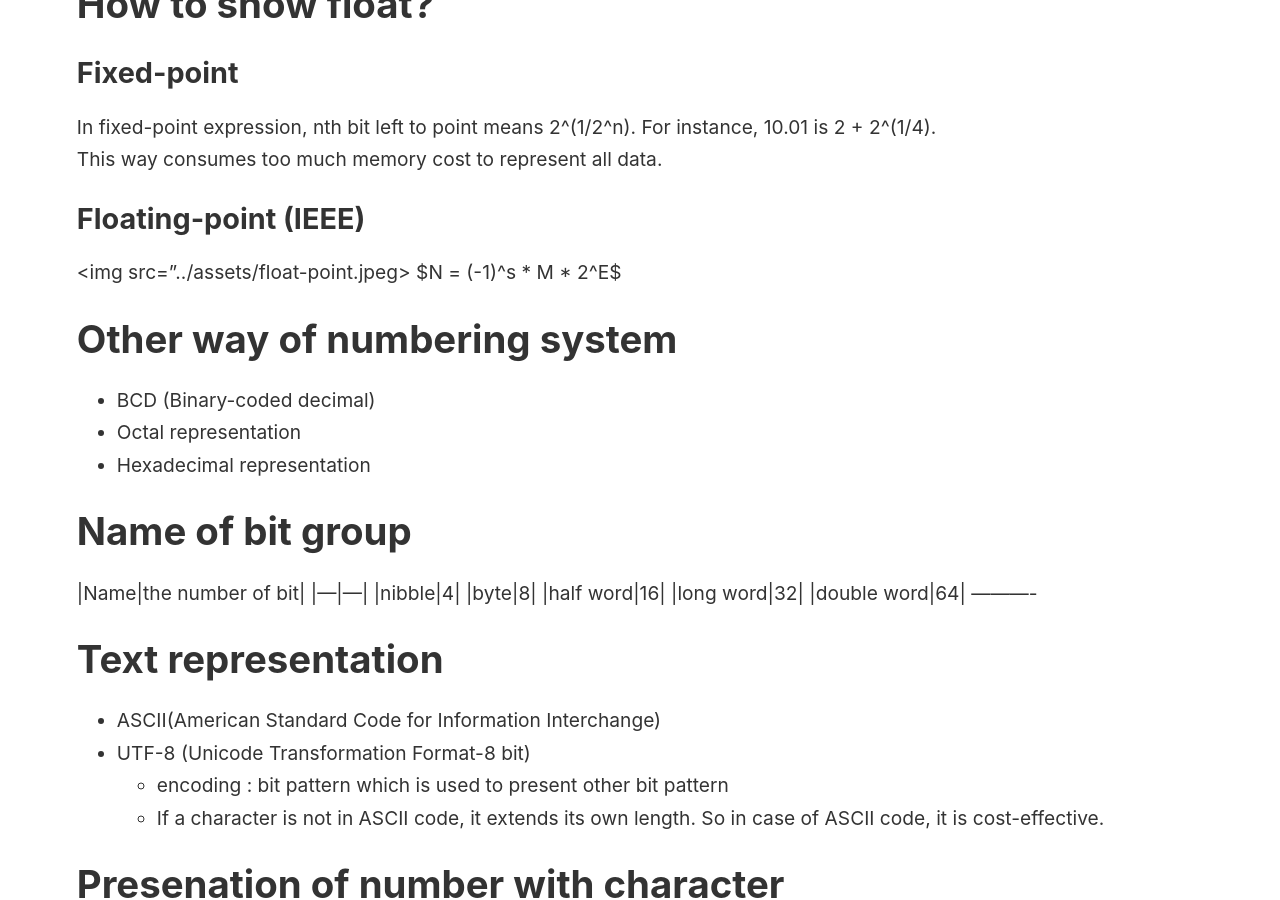
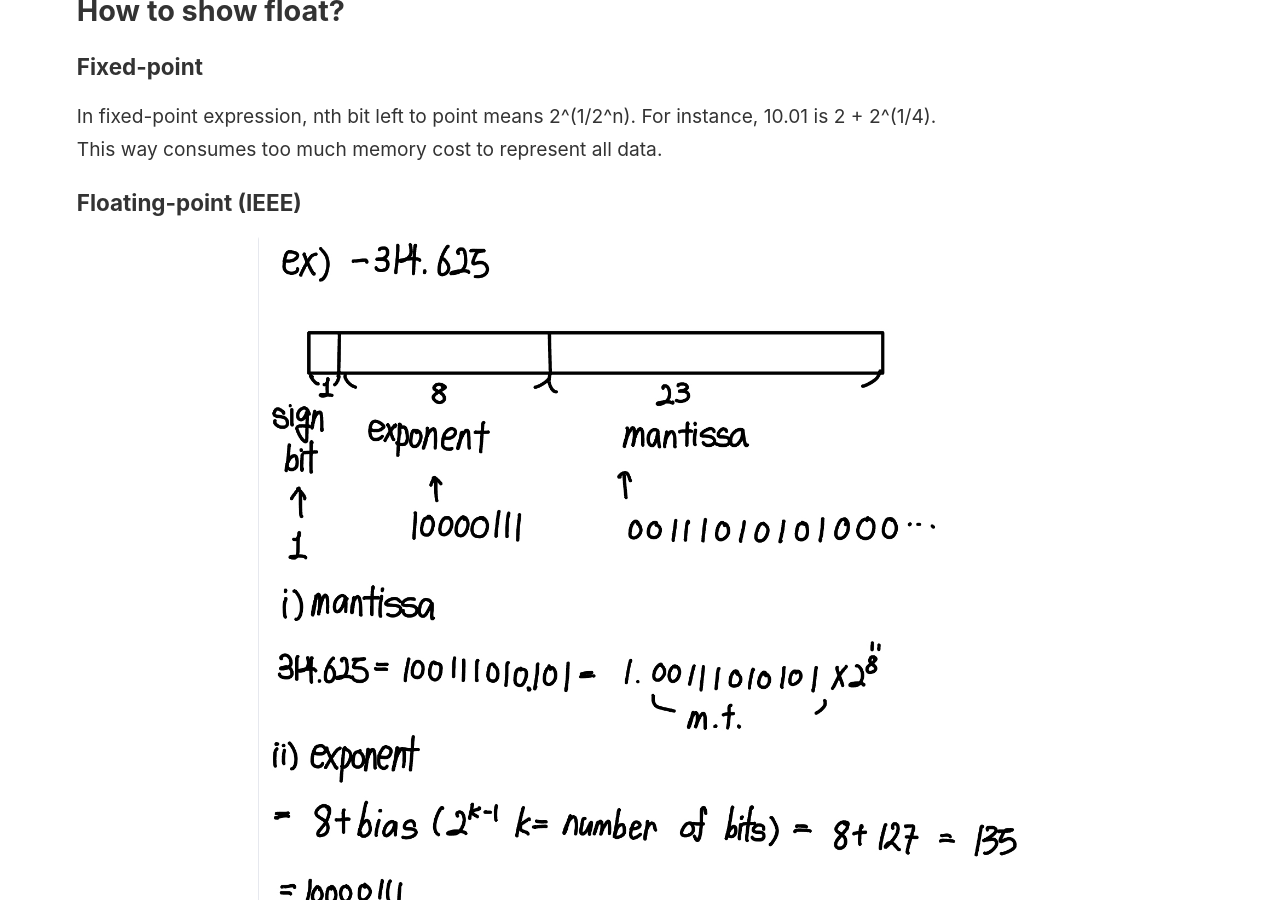
Before and after one commit to su-giana/giana-techblog, a Jekyll site: the page built from _notes/language-system-inside-of-computer.md, in a window 1280 px wide and 900 px high, scrolled down 1002 px. Built offline with Jekyll 4.4.1, drawn with Linux system fonts in a browser that asks for light colours; some of the changed text lies outside the part shown.

Commit message:
language system inside of computer revision

```diff
--- a/_notes/language-system-inside-of-computer.md
+++ b/_notes/language-system-inside-of-computer.md
@@ -1,31 +1,33 @@
 ---
 title : "Language system inside of computer"
 ---
+From [[computer-basics]]
 
-# Bit
+## Bit
 > Bit = Binary + Digit
 
-# How to present integer to bit?
-## Presentation of positive value
+## How to present integer to bit?
+### Presentation of positive value
 <img src="../assets/pos_bi.jpeg">
 Computer presents positive value with binary number and leading zeors. 15th bit(left) is **most significant bit(MSB)** and 0th bit(right) is **least significant bit(LSB)**.
 ## Presentation of negative value
 #### Negative value is made of one sign bit which is 1 and the number of two's complement. To solve problem occured conducting add calculation, computer send carry from MSB to LSB which is **end-around carry**.
 
-# How to show float?
-## Fixed-point
+## How to show float?
+### Fixed-point
 In fixed-point expression, nth bit left to point means 2^(1/2^n). For instance, 10.01 is 2 + 2^(1/4).
 This way consumes too much memory cost to represent all data.
-## Floating-point (IEEE)
-<img src="../assets/float-point.jpeg>
+### Floating-point (IEEE)
+<img src="../assets/float-point.jpeg">
 $N = (-1)^s * M * 2^E$
 
-# Other way of numbering system
+## Other way of numbering system
 - BCD (Binary-coded decimal)
 - Octal representation
 - Hexadecimal representation
 
-# Name of bit group
+## Name of bit group
+
 |Name|the number of bit|
 |---|---|
 |nibble|4|
@@ -33,27 +35,30 @@
 |half word|16|
 |long word|32|
 |double word|64|
+
 ----------
-# Text representation
+
+## Text representation
 - ASCII(American Standard Code for Information Interchange)
 - UTF-8 (Unicode Transformation Format-8 bit)
     - encoding : bit pattern which is used to present other bit pattern
     - If a character is not in ASCII code, it extends its own length. So in case of ASCII code, it is cost-effective.
 
-# Presenation of number with character
-## Quoted-Printable encoding
+## Presenation of number with character
+### Quoted-Printable encoding
 - Encoding for sending 8 bits data with 7 bits only communication path (email)
 - "=" == 3D, "    " == 09, " " == 20
 - max length for one line = 76
 - soft line break = a line end with "="
 Expression = "=" + "hexadecimal number" + "hexadecimal number"
 
-## base64 encoding
+### base64 encoding
 <img src="../assets/base64.jpeg">
 
 ----------------
-# Presentation of color
-## RGBalpha
+## Presentation of color
+### RGBalpha
 <img src="../assets/argb.png">
-#### alpha = transparent
+
+##### alpha = transparent
 - encoding : hex triplet
```
